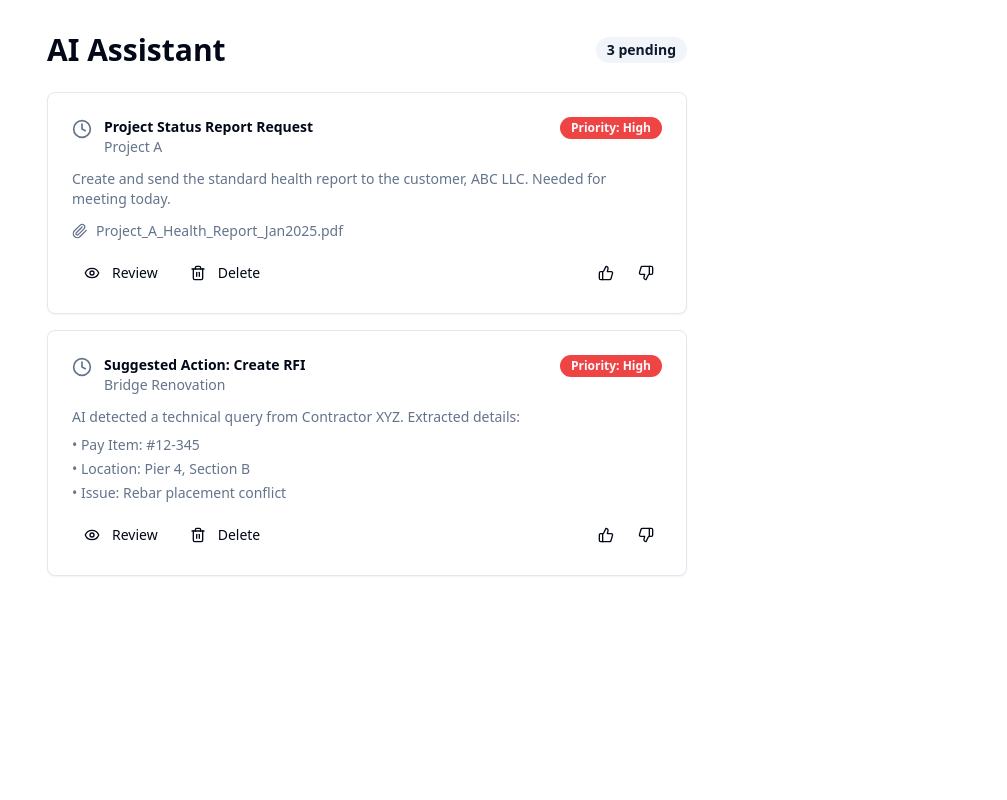
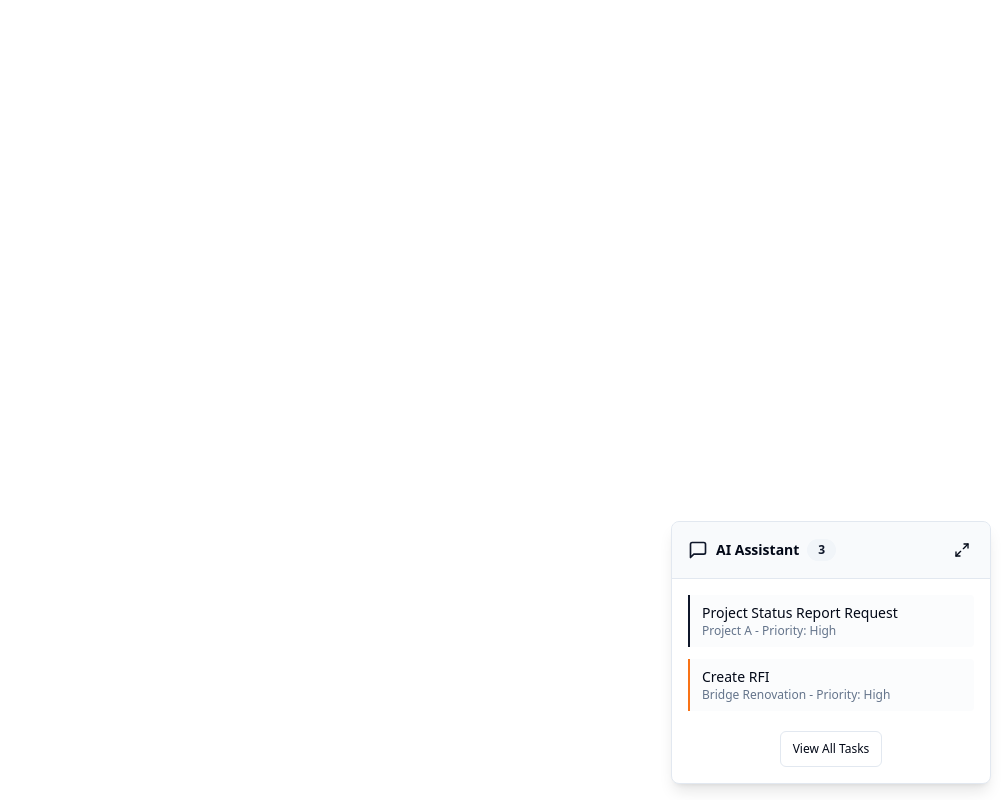
Before and after one commit to RaghuAurigo/ai-assistant-showcase-flow, a React (Vite) app: page /ai-assistant in a window 1280 px wide. Shown: the whole page, without its empty margins (273-1280 px from the left). Built offline with nearby package versions, Linux system fonts and the light colour scheme.

Commit message:
Refactor: Make AI Assistant panel chatbot-sized
Make the AI Assistant panel chatbot-sized and implement an expand functionality to open it in full view.

```diff
--- a/src/pages/AIAssistantPanel.tsx
+++ b/src/pages/AIAssistantPanel.tsx
@@ -1,8 +1,9 @@
 import { useState } from "react"
 import { useNavigate } from "react-router-dom"
-import { Paperclip } from "lucide-react"
+import { Paperclip, Maximize2, Minimize2, MessageSquare } from "lucide-react"
 import { AIAssistantCard } from "@/components/AIAssistantCard"
 import { Badge } from "@/components/ui/badge"
+import { Button } from "@/components/ui/button"
 import { useToast } from "@/hooks/use-toast"
 
 export default function AIAssistantPanel() {
@@ -11,6 +12,7 @@ export default function AIAssistantPanel() {
   const [pendingCount, setPendingCount] = useState(3)
   const [showStatusCard, setShowStatusCard] = useState(true)
   const [showRFICard, setShowRFICard] = useState(true)
+  const [isExpanded, setIsExpanded] = useState(false)
 
   const handleStatusReportAction = () => {
     toast({
@@ -60,15 +62,91 @@ export default function AIAssistantPanel() {
     </div>
   )
 
+  // Chatbot collapsed view
+  if (!isExpanded) {
+    return (
+      <div className="fixed bottom-4 right-4 z-50">
+        <div className="bg-background border border-border rounded-lg shadow-lg w-80 max-h-96 overflow-hidden">
+          {/* Chatbot Header */}
+          <div className="flex items-center justify-between p-4 border-b border-border bg-muted/50">
+            <div className="flex items-center gap-2">
+              <MessageSquare className="h-5 w-5 text-primary" />
+              <h3 className="font-semibold text-sm">AI Assistant</h3>
+              <Badge variant="secondary" className="text-xs">
+                {pendingCount}
+              </Badge>
+            </div>
+            <Button
+              variant="ghost"
+              size="sm"
+              className="h-6 w-6 p-0"
+              onClick={() => setIsExpanded(true)}
+            >
+              <Maximize2 className="h-4 w-4" />
+            </Button>
+          </div>
+
+          {/* Chatbot Content - Preview */}
+          <div className="p-4 space-y-3 max-h-80 overflow-y-auto">
+            {showStatusCard && (
+              <div className="text-sm border-l-2 border-l-primary pl-3 py-2 bg-muted/30 rounded-r cursor-pointer hover:bg-muted/50 transition-colors"
+                   onClick={() => setIsExpanded(true)}>
+                <p className="font-medium">Project Status Report Request</p>
+                <p className="text-xs text-muted-foreground">Project A - Priority: High</p>
+              </div>
+            )}
+
+            {showRFICard && (
+              <div className="text-sm border-l-2 border-l-orange-500 pl-3 py-2 bg-muted/30 rounded-r cursor-pointer hover:bg-muted/50 transition-colors"
+                   onClick={() => setIsExpanded(true)}>
+                <p className="font-medium">Create RFI</p>
+                <p className="text-xs text-muted-foreground">Bridge Renovation - Priority: High</p>
+              </div>
+            )}
+
+            {!showStatusCard && !showRFICard && (
+              <div className="text-center py-4 text-muted-foreground">
+                <p className="text-sm">All tasks completed!</p>
+              </div>
+            )}
+
+            <div className="text-center pt-2">
+              <Button
+                variant="outline"
+                size="sm"
+                onClick={() => setIsExpanded(true)}
+                className="text-xs"
+              >
+                View All Tasks
+              </Button>
+            </div>
+          </div>
+        </div>
+      </div>
+    )
+  }
+
+  // Full expanded view
   return (
-    <div className="min-h-screen bg-background">
-      <div className="container mx-auto px-4 py-8 max-w-2xl">
+    <div className="fixed inset-0 z-50 bg-background">
+      <div className="container mx-auto px-4 py-8 max-w-2xl h-full overflow-y-auto">
         <div className="mb-8">
           <div className="flex items-center justify-between mb-6">
             <h1 className="text-3xl font-bold text-foreground">AI Assistant</h1>
-            <Badge variant="secondary" className="text-sm">
-              {pendingCount} pending
-            </Badge>
+            <div className="flex items-center gap-2">
+              <Badge variant="secondary" className="text-sm">
+                {pendingCount} pending
+              </Badge>
+              <Button
+                variant="outline"
+                size="sm"
+                onClick={() => setIsExpanded(false)}
+                className="gap-2"
+              >
+                <Minimize2 className="h-4 w-4" />
+                Minimize
+              </Button>
+            </div>
           </div>
 
           <div className="space-y-4">
```
